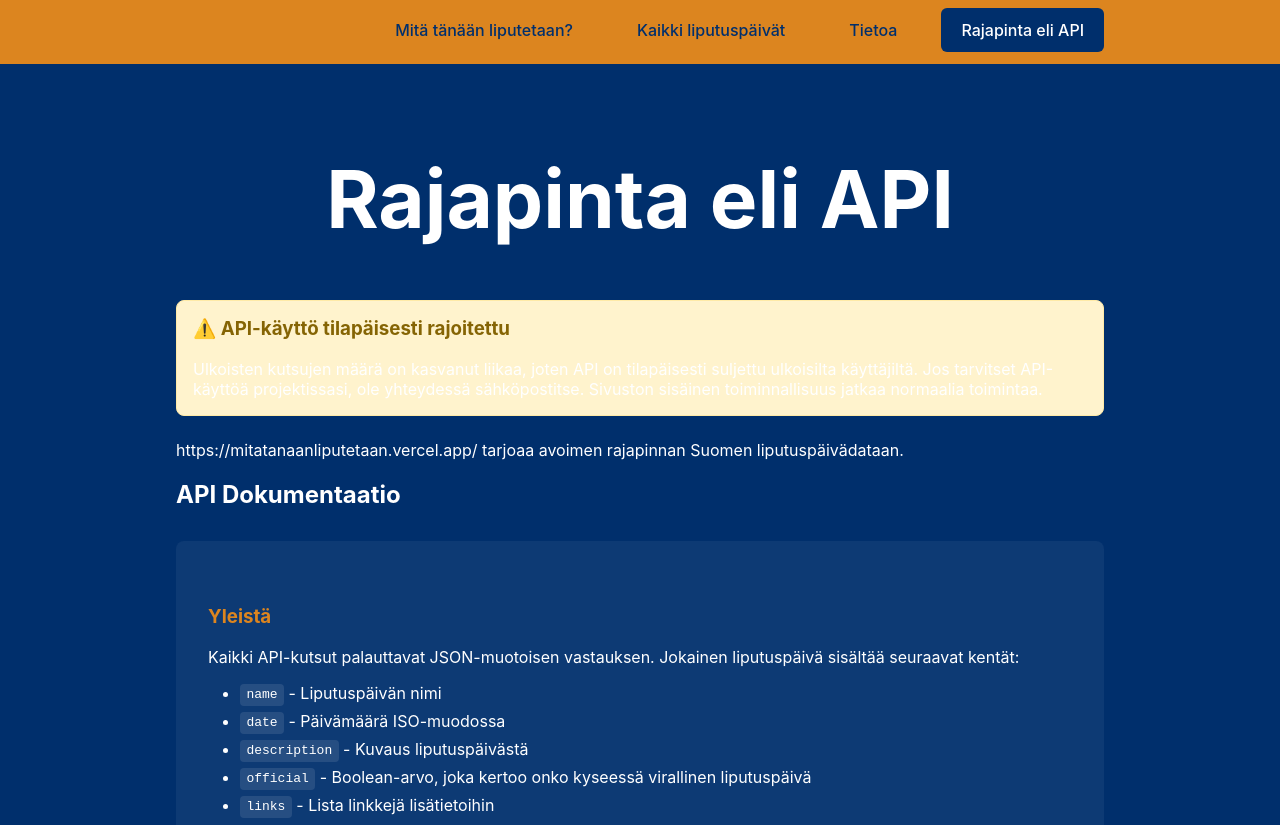
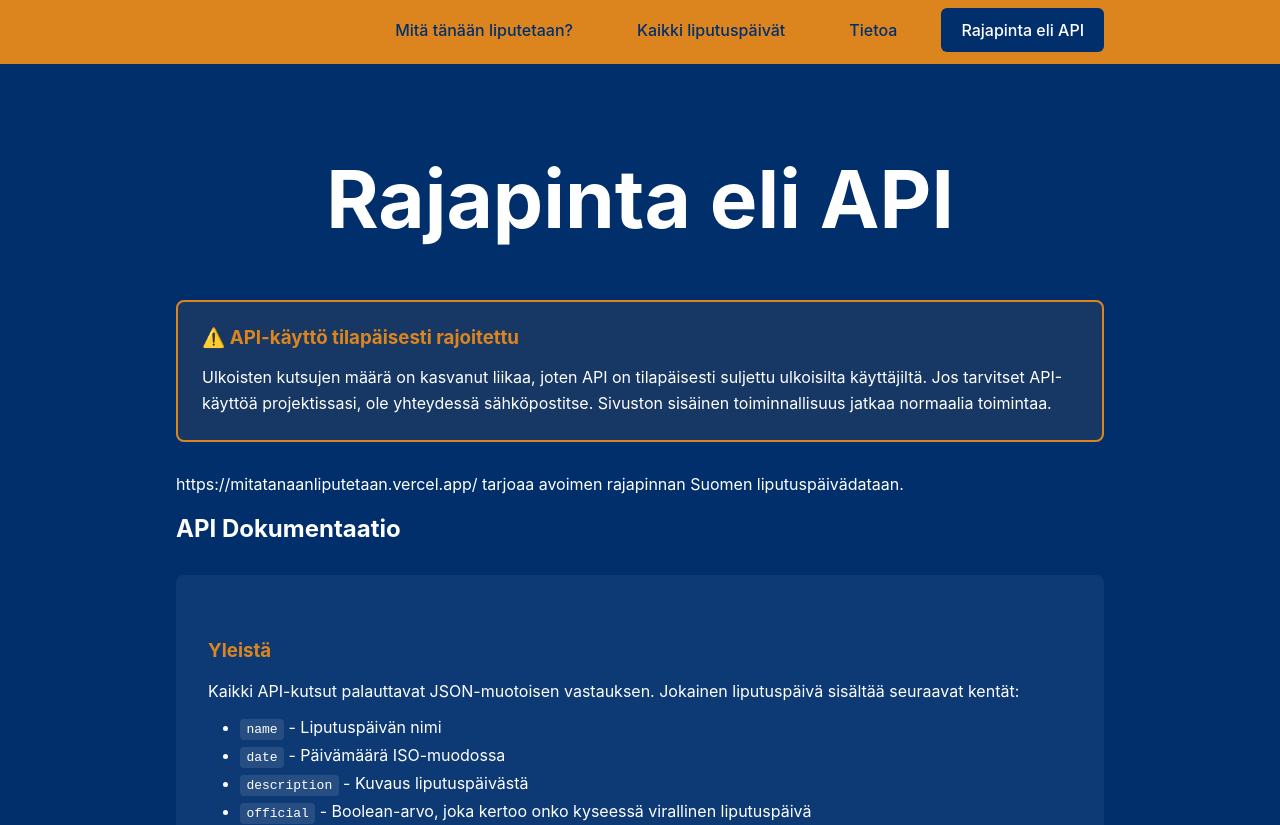
Before and after one commit to anttituomola/mita-tanaan-liputetaan, a Next.js app: page /rajapinta-api in a window 1280 px wide. Shown: the top 825 px of the page. Built offline with nearby package versions, Linux system fonts and the light colour scheme.

Commit message:
Update API notice styling and structure for improved readability and consistency

```diff
--- a/pages/rajapinta-api.tsx
+++ b/pages/rajapinta-api.tsx
@@ -104,20 +104,9 @@ const Api: React.FC = () => {
         <div className='breakRows'>
           <h1>Rajapinta eli API</h1>
 
-          <div
-            className='api-notice'
-            style={{
-              backgroundColor: '#fff3cd',
-              border: '1px solid #ffeaa7',
-              borderRadius: '8px',
-              padding: '16px',
-              marginBottom: '24px',
-            }}
-          >
-            <h3 style={{ marginTop: 0, color: '#856404' }}>
-              ⚠️ API-käyttö tilapäisesti rajoitettu
-            </h3>
-            <p style={{ marginBottom: 0 }}>
+          <div className='api-notice'>
+            <h3>⚠️ API-käyttö tilapäisesti rajoitettu</h3>
+            <p>
               Ulkoisten kutsujen määrä on kasvanut liikaa, joten API on
               tilapäisesti suljettu ulkoisilta käyttäjiltä. Jos tarvitset
               API-käyttöä projektissasi, ole yhteydessä sähköpostitse. Sivuston
--- a/styles/globals.css
+++ b/styles/globals.css
@@ -398,3 +398,25 @@ ul {
 .api-link:hover {
     color: #ffffff;
 }
+
+/* API Notice Styles */
+.api-notice {
+    background: rgba(220, 133, 31, 0.1);
+    border: 2px solid #dc851fff;
+    border-radius: 8px;
+    padding: 1.5rem;
+    margin-bottom: 2rem;
+    width: 100%;
+}
+
+.api-notice h3 {
+    margin-top: 0;
+    margin-bottom: 1rem;
+    color: #dc851fff;
+}
+
+.api-notice p {
+    margin-bottom: 0;
+    color: #ffffff;
+    line-height: 1.6;
+}
```
